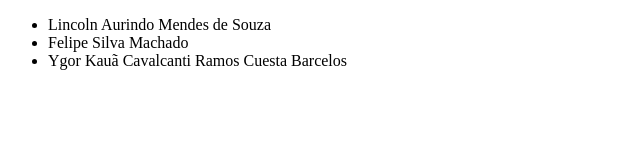
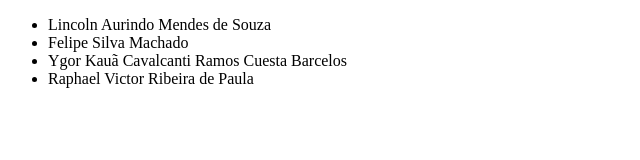
Before and after one commit to lincowj/Grupo-3-Gamma, a plain HTML site: page index.html in a window 1280 px wide. Shown: the whole page, without its empty margins (0-640 px from the left). Drawn offline with Linux system fonts and the light colour scheme.

Commit message:
add Raphael's name to list

```diff
--- a/index.html
+++ b/index.html
@@ -7,8 +7,9 @@
 <body>
     <ul>
         <li>Lincoln Aurindo Mendes de Souza</li>
-	<li>Felipe Silva Machado</li>
+	    <li>Felipe Silva Machado</li>
         <li>Ygor Kauã Cavalcanti Ramos Cuesta Barcelos</li>
+        <li>Raphael Victor Ribeira de Paula</li>
     </ul>
 </body>
 </html>
```
